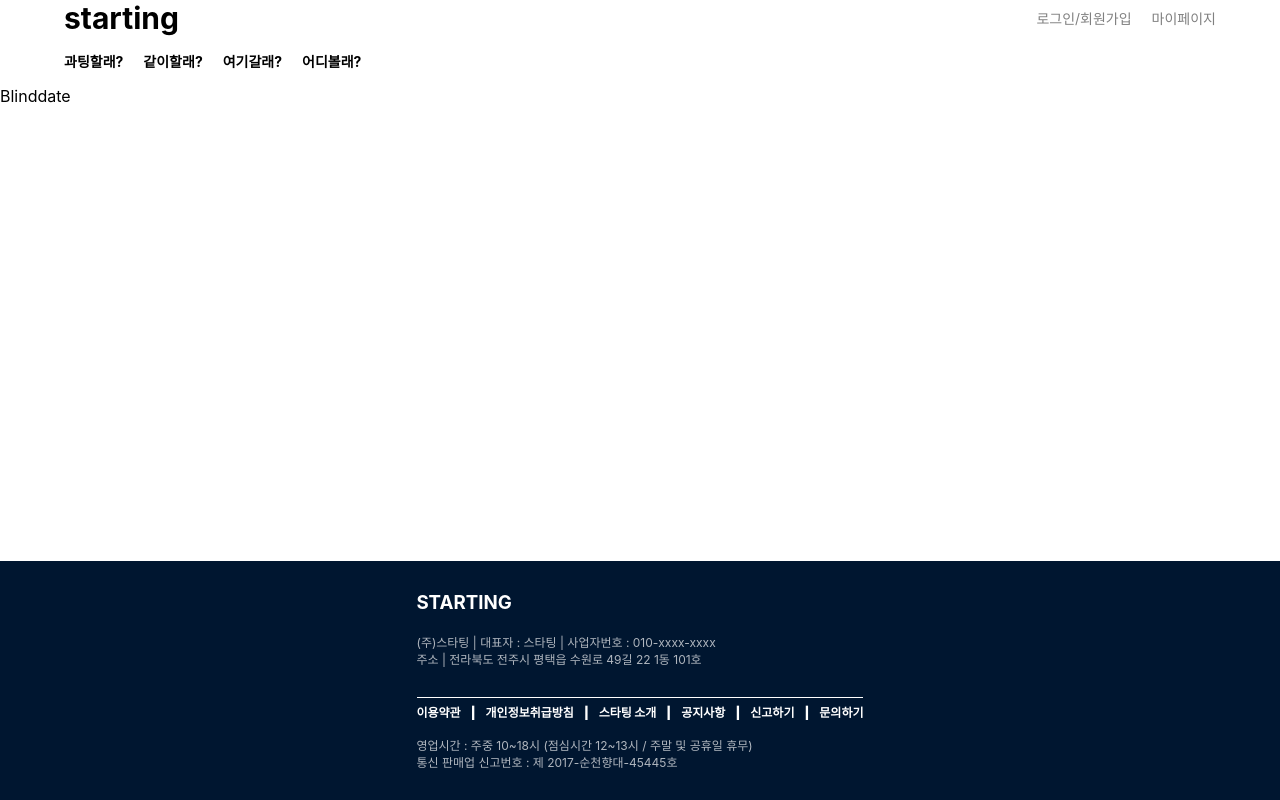
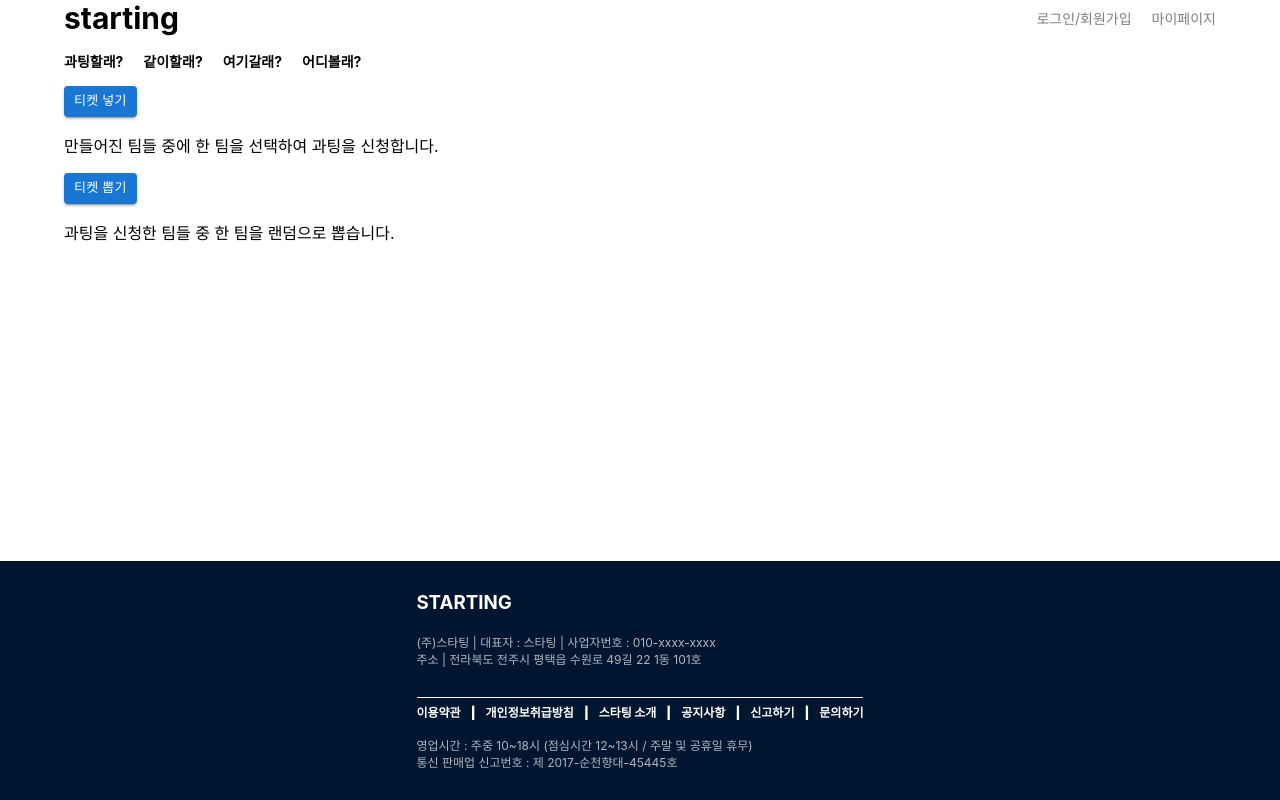
Before and after one commit to GeonwooShin/starting, a React (Create React App) app: page /blinddate in a window 1280 px wide. Built offline with nearby package versions, Linux system fonts and the light colour scheme.

Commit message:
과팅 페이지 기본 구조 추가

```diff
--- a/src/pages/Blinddate.jsx
+++ b/src/pages/Blinddate.jsx
@@ -1,10 +1,30 @@
 import React from "react";
+import { Container, Button } from "@mui/material";
 
 const Blinddate = () => {
   return (
-    <>
-      <div className="Blinddate">Blinddate</div>
-    </>
+    <Container>
+      <div className="ticket-box-container">
+        <div className="ticket-box__push">
+          <div className="push-ticket-img"></div>
+          <Button size="small" variant="contained">
+            티켓 넣기
+          </Button>
+          <p className="ticket-box-description">
+            만들어진 팀들 중에 한 팀을 선택하여 과팅을 신청합니다.
+          </p>
+        </div>
+        <div className="ticket-box__pull">
+          <div className="pull-ticket-img"></div>
+          <Button size="small" variant="contained">
+            티켓 뽑기
+          </Button>
+          <p className="ticket-box-description">
+            과팅을 신청한 팀들 중 한 팀을 랜덤으로 뽑습니다.
+          </p>
+        </div>
+      </div>
+    </Container>
   );
 };
 
```
